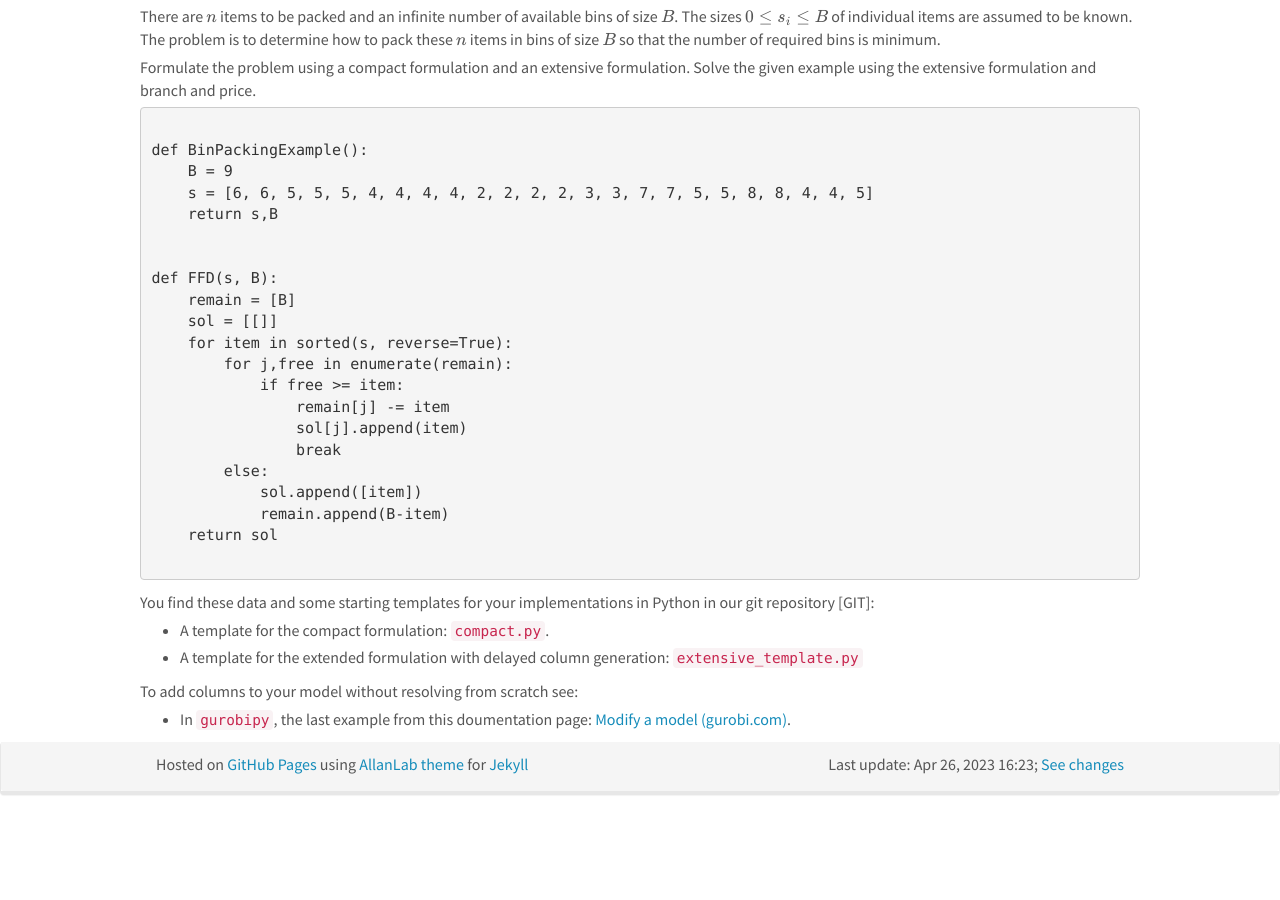
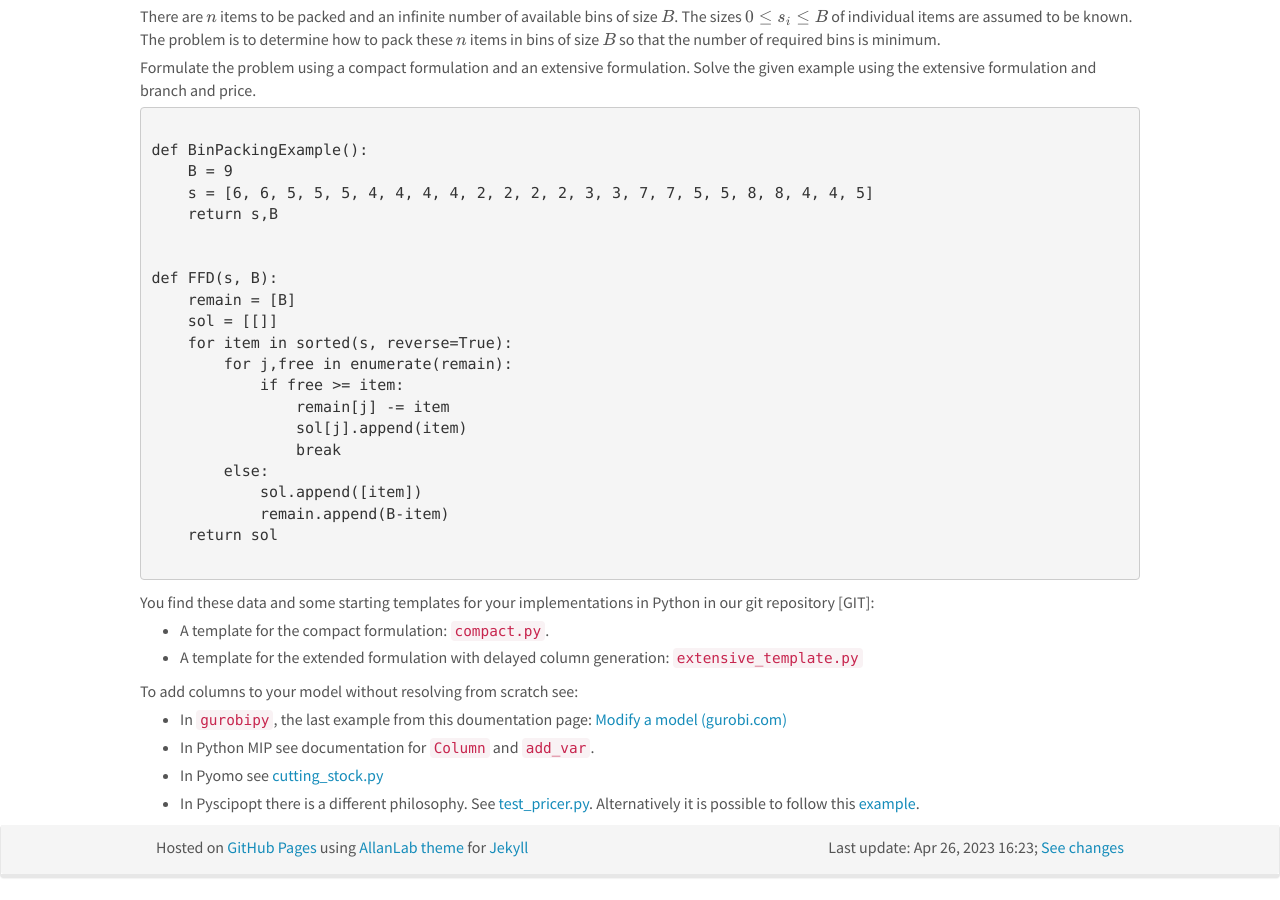
Before and after one commit to DM872/dm872.github.io, a Jekyll site: the page built from _sheets/delcolgen.md, in a window 1280 px wide and 900 px high, scrolled down 1326 px. Built offline with Jekyll 4.4.1, drawn with Linux system fonts in a browser that asks for light colours; nearby versions of some CDN libraries; formulas are drawn with MathJax 3; a script that is not in the unit is left out; comment, search, counter and statistics services are not loaded; before the commit the page ends 2143 px from its top, so only the background shows below that.

Commit message:
added binpacking

```diff
--- a/_sheets/delcolgen.md
+++ b/_sheets/delcolgen.md
@@ -117,4 +117,13 @@ To add columns to your model without resolving from
 scratch see:
 
 - In `gurobipy`, the last example from this doumentation page:
-[Modify a model (gurobi.com)](https://www.gurobi.com/documentation/9.5/examples/modify_a_model.html).
+  [Modify a model (gurobi.com)](https://www.gurobi.com/documentation/10.0/examples/modify_a_model.html)
+
+- In Python MIP see documentation for `Column` and `add_var`.
+
+- In Pyomo see
+  [cutting_stock.py](https://github.com/Pyomo/pyomo/blob/main/examples/pyomo/columngeneration/cutting_stock.py)
+
+- In Pyscipopt there is a different philosophy. See
+  [test_pricer.py](https://github.com/Pyomo/pyomo/blob/main/examples/pyomo/columngeneration/cutting_stock.py). Alternatively
+  it is possible to follow this [example](../assets/cutstock.py).
```
